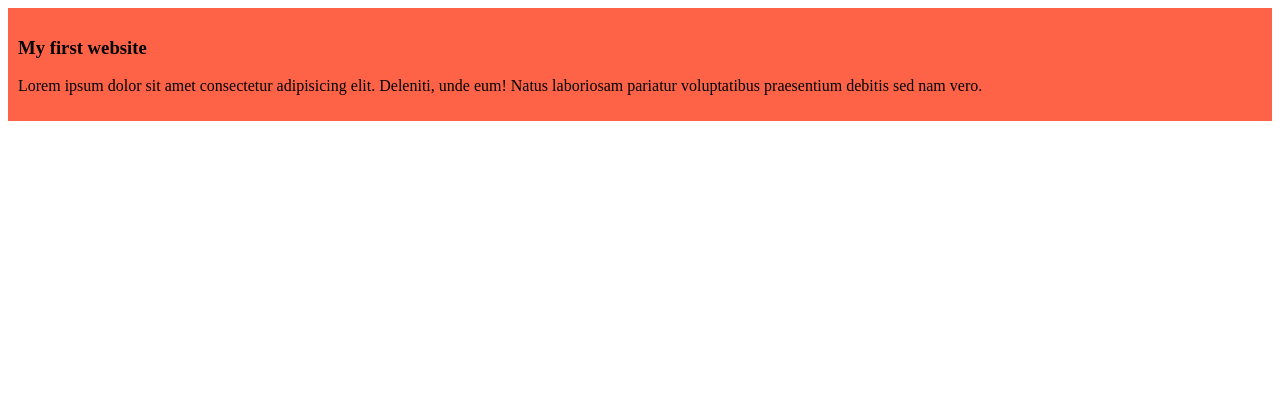
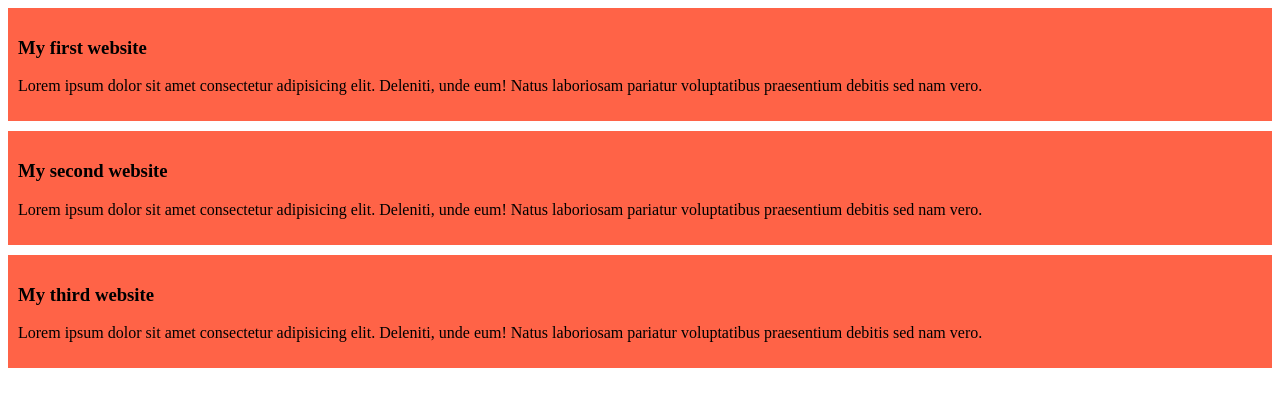
Before and after one commit to aminmia420/my-simple-web-site, a plain HTML site: page index.html in a window 1280 px wide. Drawn offline with Linux system fonts and the light colour scheme.

Commit message:
next modify website

```diff
--- a/blog.css
+++ b/blog.css
@@ -1,4 +1,5 @@
 div{
     background-color: tomato;
     padding: 10px;
+    margin-bottom: 10px;
 }
--- a/index.html
+++ b/index.html
@@ -11,5 +11,13 @@
         <h3>My first website</h3>
         <p>Lorem ipsum dolor sit amet consectetur adipisicing elit. Deleniti, unde eum! Natus laboriosam pariatur voluptatibus praesentium debitis sed nam vero.</p>
     </div>
+    <div>
+        <h3>My second website</h3>
+        <p>Lorem ipsum dolor sit amet consectetur adipisicing elit. Deleniti, unde eum! Natus laboriosam pariatur voluptatibus praesentium debitis sed nam vero.</p>
+    </div>
+    <div>
+        <h3>My third website</h3>
+        <p>Lorem ipsum dolor sit amet consectetur adipisicing elit. Deleniti, unde eum! Natus laboriosam pariatur voluptatibus praesentium debitis sed nam vero.</p>
+    </div>
 </body>
 </html>
```
